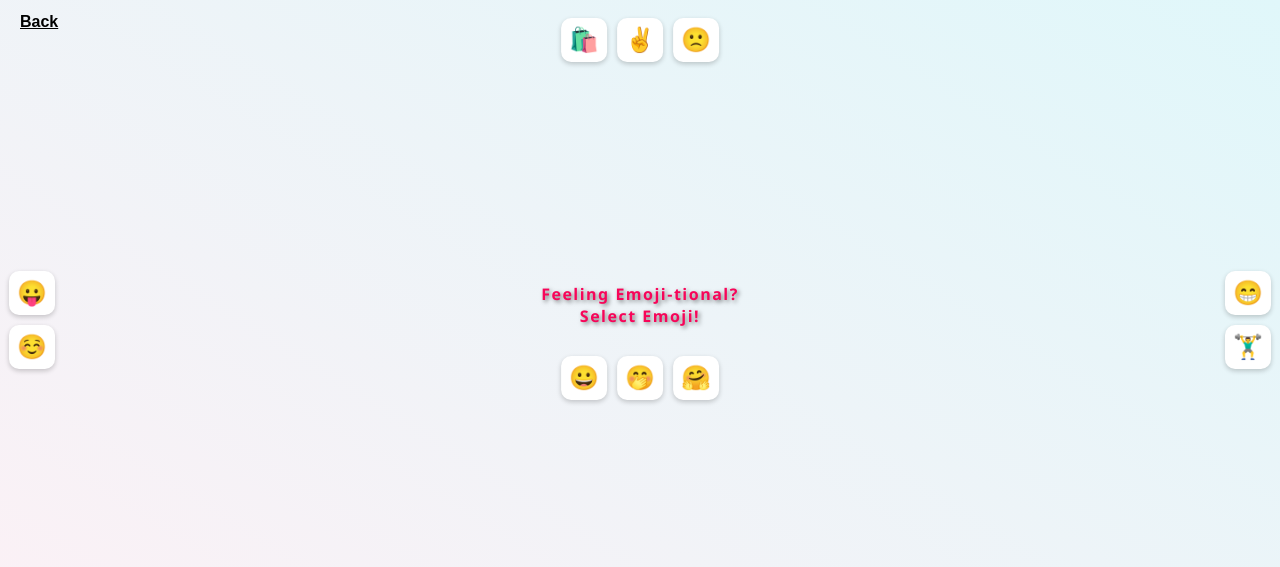
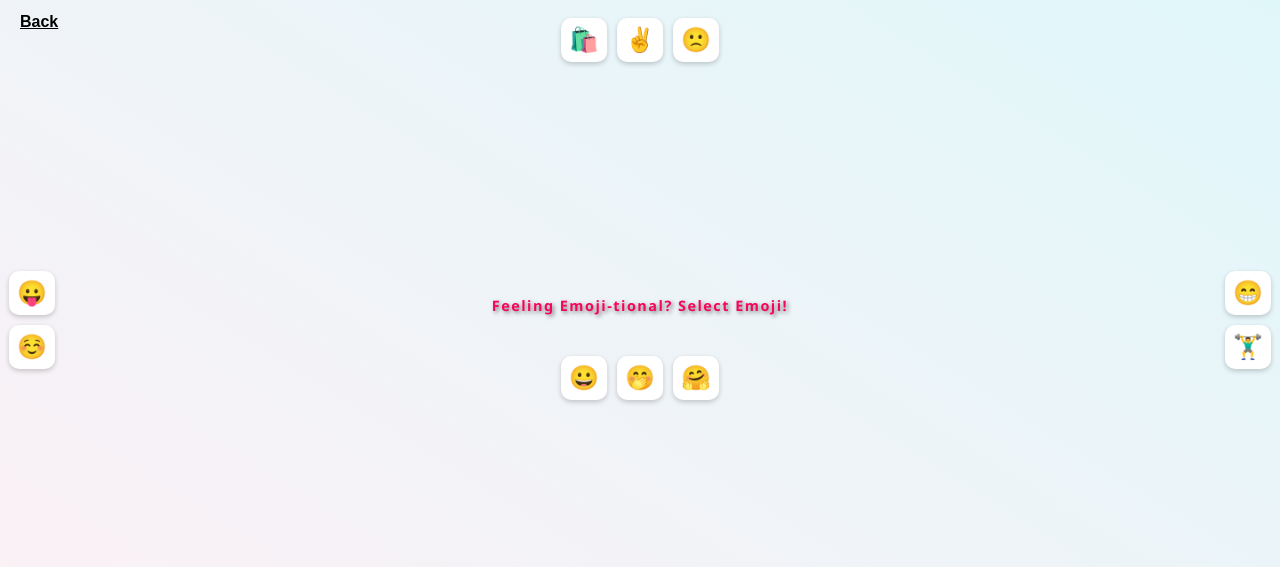
Before and after one commit to Balaji796/Meghana, a Django app: page /view in a window 1280 px wide. Shown: the top 567 px of the page. Run offline with Django 4.2, Linux system fonts and the light colour scheme.

Commit message:
Update emoji.html

```diff
--- a/meghana/templates/emoji.html
+++ b/meghana/templates/emoji.html
@@ -103,8 +103,7 @@
 
     h1 {
       font-family: 'Segoe UI', Arial, sans-serif;
-      font-size: 1rem;
-      width: 230px;
+      font-size: 0.9rem;
       font-weight: bold;
       color: #f70559;
       text-shadow: 2px 2px 4px rgba(0,0,0,0.5);
```
